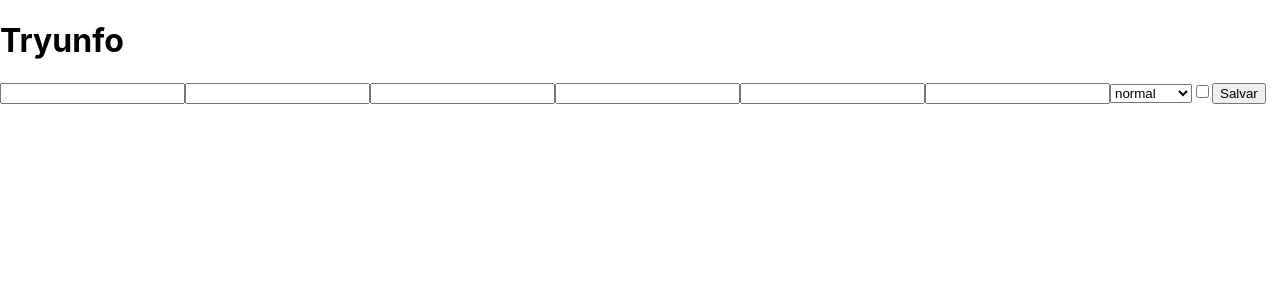
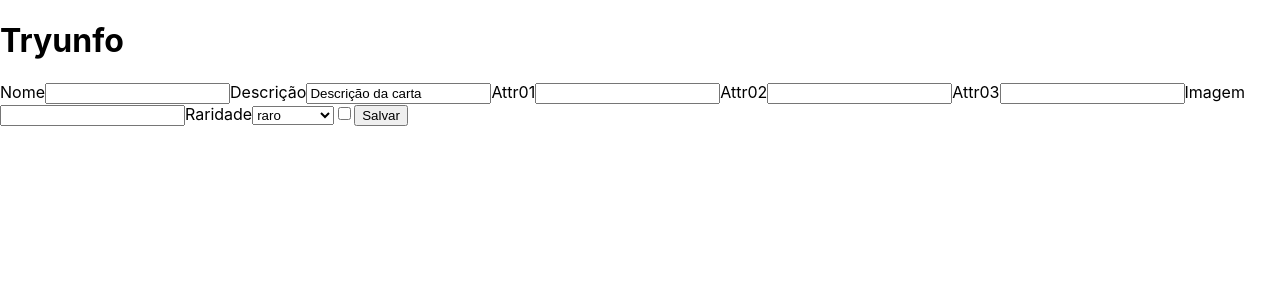
Before and after one commit to georgia-rocha/Project-Tryunfo, a React (Create React App) app: page / in a window 1280 px wide. Shown: the top 300 px of the page. Built offline with nearby package versions, Linux system fonts and the light colour scheme.

Commit message:
requisito 2

```diff
--- a/src/App.js
+++ b/src/App.js
@@ -2,11 +2,40 @@ import React from 'react';
 import Form from './components/Form';
 
 class App extends React.Component {
+  state = {
+    cardName: '',
+    cardDescription: 'Descrição da carta',
+    cardAttr1: '',
+    cardAttr2: '',
+    cardAttr3: '',
+    cardImage: '',
+    cardRare: 'raro',
+    cardTrunfo: false,
+    isSaveButtonDisabled: false,
+  };
+
+  onInputChange = ({ target }) => {
+    const { name } = target;
+    const value = (target.type === 'checkbox') ? target.checked : target.value;
+
+    this.setState({
+      [name]: value,
+    });
+  };
+
+  onSaveButtonClick = () => {
+
+  };
+
   render() {
     return (
       <div>
         <h1>Tryunfo</h1>
-        <Form />
+        <Form
+          { ...this.state }
+          onInputChange={ this.onInputChange }
+          onSaveButtonClick={ this.onSaveButtonClick }
+        />
       </div>
     );
   }
--- a/src/components/Form.js
+++ b/src/components/Form.js
@@ -1,25 +1,133 @@
 import React from 'react';
+import PropTypes from 'prop-types';
 
 class Form extends React.Component {
   render() {
+    const {
+      onInputChange,
+      isSaveButtonDisabled,
+      onSaveButtonClick,
+      cardName,
+      cardDescription,
+      cardAttr1,
+      cardAttr2,
+      cardAttr3,
+      cardImage,
+      cardRare,
+      cardTrunfo } = this.props;
     return (
-      <div>
-        <input type="text" data-testid="name-input" />
-        <input type="textarea" data-testid="description-input" />
-        <input type="number" data-testid="attr1-input" />
-        <input type="number" data-testid="attr2-input" />
-        <input type="number" data-testid="attr3-input" />
-        <input type="text" data-testid="image-input" />
-        <select data-testid="rare-input">
-          <option>normal</option>
-          <option>raro</option>
-          <option>muito raro</option>
-        </select>
-        <input type="checkbox" data-testid="trunfo-input" />
-        <button type="button" data-testid="save-button">Salvar</button>
-      </div>
+      <form>
+        <label htmlFor="cardName">
+          Nome
+          <input
+            type="text"
+            name="cardName"
+            value={ cardName }
+            data-testid="name-input"
+            onChange={ onInputChange }
+          />
+        </label>
+        <label htmlFor="cardDescription">
+          Descrição
+          <input
+            type="textarea"
+            name="cardDescription"
+            value={ cardDescription }
+            data-testid="description-input"
+            onChange={ onInputChange }
+          />
+        </label>
+        <label htmlFor="cardAttr1">
+          Attr01
+          <input
+            type="number"
+            name="cardAttr1"
+            value={ cardAttr1 }
+            data-testid="attr1-input"
+            onChange={ onInputChange }
+          />
+        </label>
+        <label htmlFor="cardAttr2">
+          Attr02
+          <input
+            type="number"
+            name="cardAttr2"
+            value={ cardAttr2 }
+            data-testid="attr2-input"
+            onChange={ onInputChange }
+          />
+        </label>
+        <label htmlFor="cardAttr3">
+          Attr03
+          <input
+            type="number"
+            name="cardAttr3"
+            value={ cardAttr3 }
+            data-testid="attr3-input"
+            onChange={ onInputChange }
+          />
+        </label>
+        <label htmlFor="cardImage">
+          Imagem
+          <input
+            type="text"
+            name="cardImage"
+            value={ cardImage }
+            data-testid="image-input"
+            onChange={ onInputChange }
+          />
+        </label>
+        <label htmlFor="cardRare">
+          Raridade
+          <select
+            data-testid="rare-input"
+            name="cardRare"
+            value={ cardRare }
+            onChange={ onInputChange }
+          >
+
+            <option>normal</option>
+            <option>raro</option>
+            <option>muito raro</option>
+          </select>
+        </label>
+        <label htmlFor="cardTrunfo">
+          <input
+            type="checkbox"
+            data-testid="trunfo-input"
+            name="cardTrunfo"
+            value={ cardTrunfo }
+            checked={ cardTrunfo }
+            onChange={ onInputChange }
+          />
+        </label>
+        <button
+          type="button"
+          data-testid="save-button"
+          name="button"
+          disabled={ isSaveButtonDisabled }
+          onClick={ onSaveButtonClick }
+        >
+          Salvar
+        </button>
+      </form>
     );
   }
 }
 
+Form.propTypes = {
+  cardName: PropTypes.string.isRequired,
+  cardDescription: PropTypes.string.isRequired,
+  cardAttr1: PropTypes.string.isRequired,
+  cardAttr2: PropTypes.string.isRequired,
+  cardAttr3: PropTypes.string.isRequired,
+  cardImage: PropTypes.string.isRequired,
+  cardRare: PropTypes.string.isRequired,
+  cardTrunfo: PropTypes.bool.isRequired,
+  hasTrunfo: PropTypes.bool.isRequired,
+  isSaveButtonDisabled: PropTypes.bool.isRequired,
+  onInputChange: PropTypes.func.isRequired,
+  onSaveButtonClick: PropTypes.func.isRequired,
+};
+
 export default Form;
```
